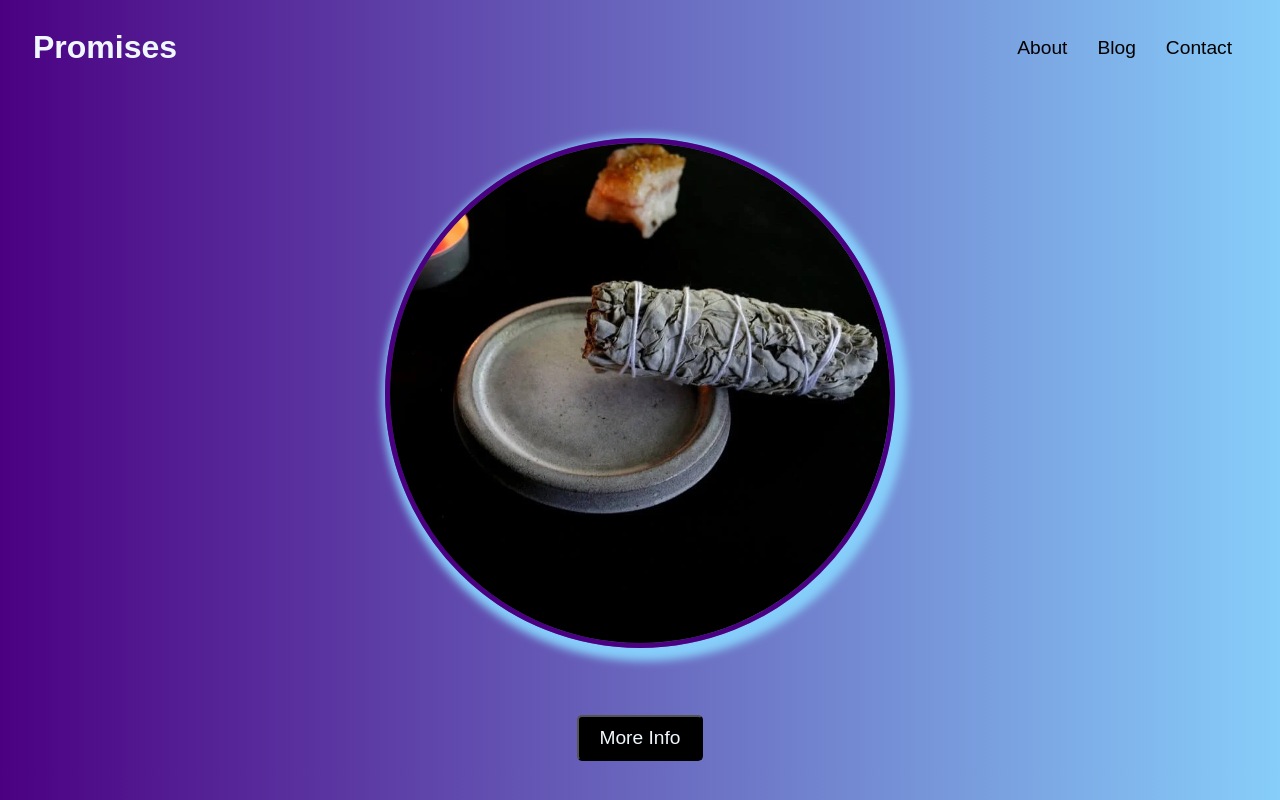
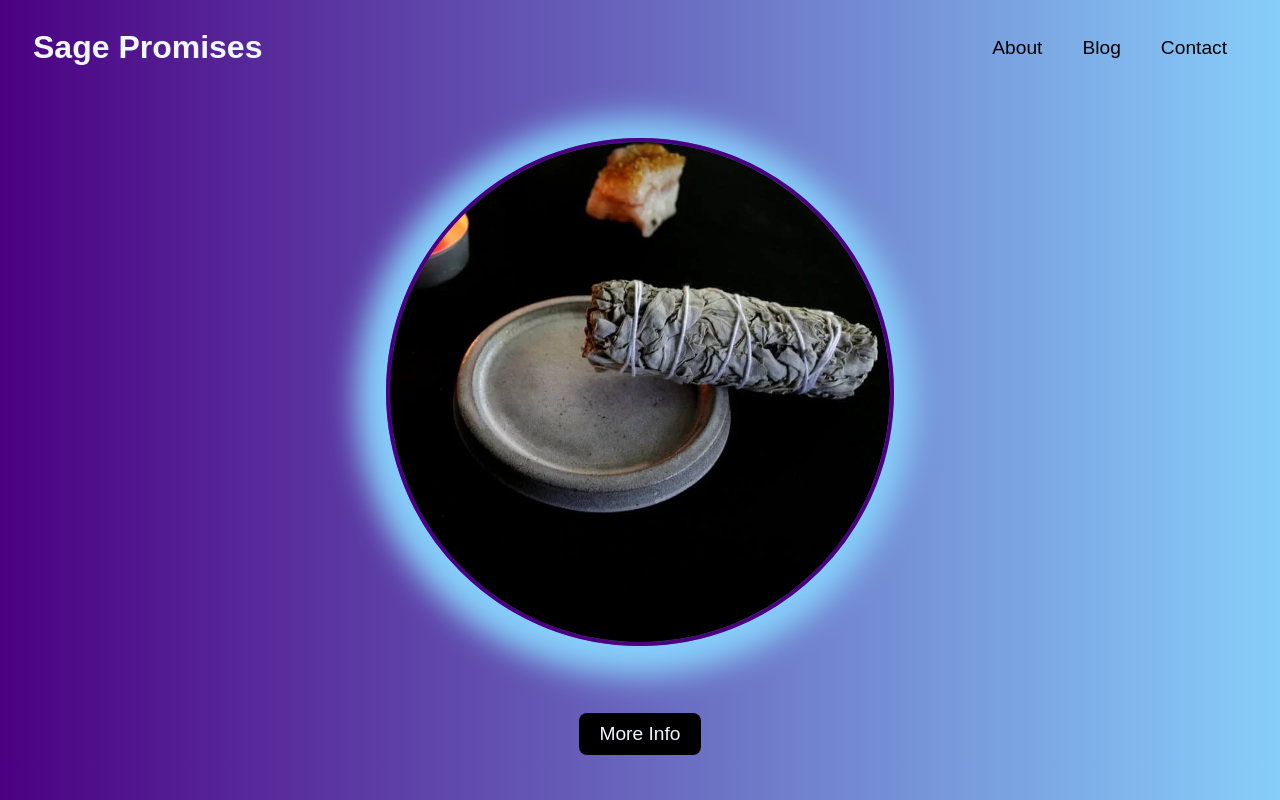
Before and after one commit to TekniqueJoseph/promisesLesson, a plain HTML site: page index.html in a window 1280 px wide. Drawn offline with Linux system fonts and the light colour scheme; no server answers.

Commit message:
style tunning

```diff
--- a/CSS/style.css
+++ b/CSS/style.css
@@ -28,14 +28,14 @@ ul{
     list-style-type: none;
 }
 li{
-    padding: 10px 15px;
+    padding: 10px 20px;
     border-radius: 5px;
     font-size: 1.2rem;
 }
 
 li:hover{
-    background-color: aliceblue;
-    color: indigo;
+    background-color: indigo;
+    color: aliceblue;
     cursor: pointer;
 }
 .picture{
@@ -49,8 +49,8 @@ img{
     min-height: 500px;
     min-width: 500px;
     border-radius: 50%;
-    border: 5px solid indigo;
-    box-shadow: 5px 5px 8px 8px lightskyblue;
+    border: 4px solid indigo;
+    box-shadow: -5px 5px 30px 25px lightskyblue;
 }
 .bottom{
     /* position: relative; */
@@ -63,7 +63,8 @@ button{
     color: aliceblue;
     padding: 10px 20px;
     font-size: 1.2rem;
-    border-radius: 5px;
+    border-radius: 8px;
+    border: none;
 }
 button:hover{
     background-color: aliceblue;
--- a/index.html
+++ b/index.html
@@ -12,7 +12,7 @@
 <body>
     <div class="container">
         <div class="menu-bar">
-            <h1>Promises</h1>
+            <h1>Sage Promises</h1>
             <div>
                 <nav>
                     <ul>
```
